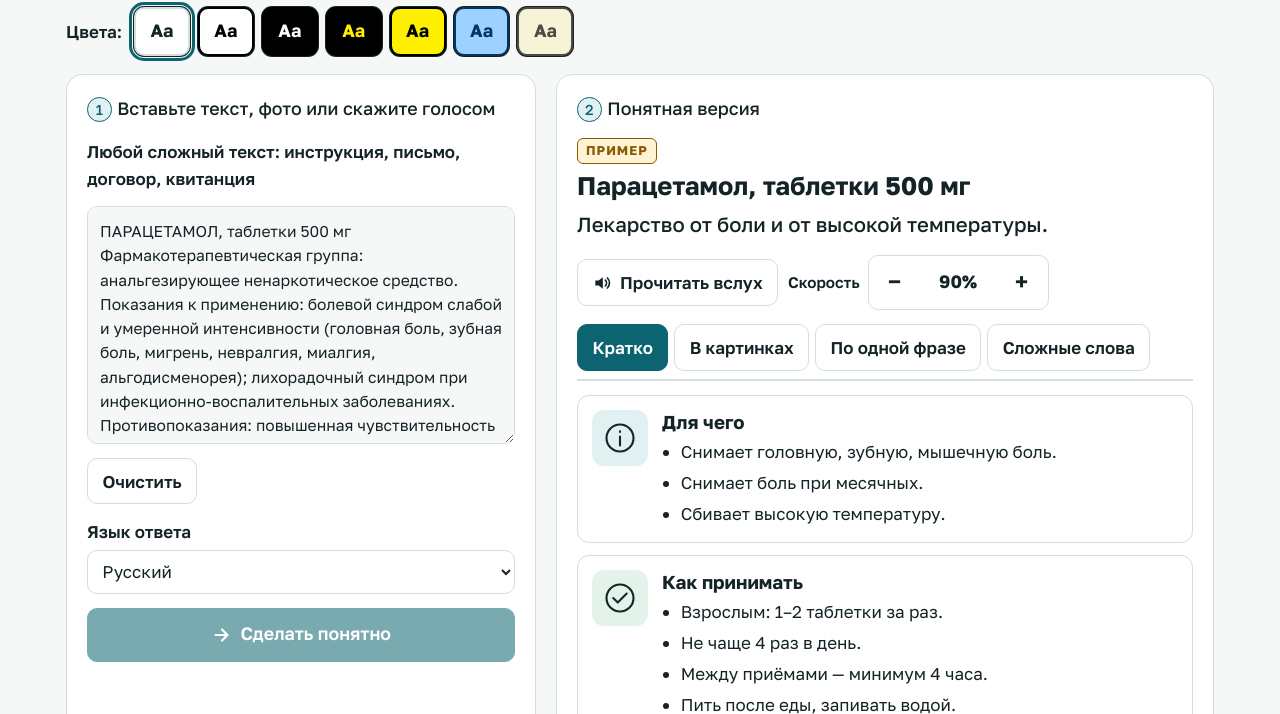
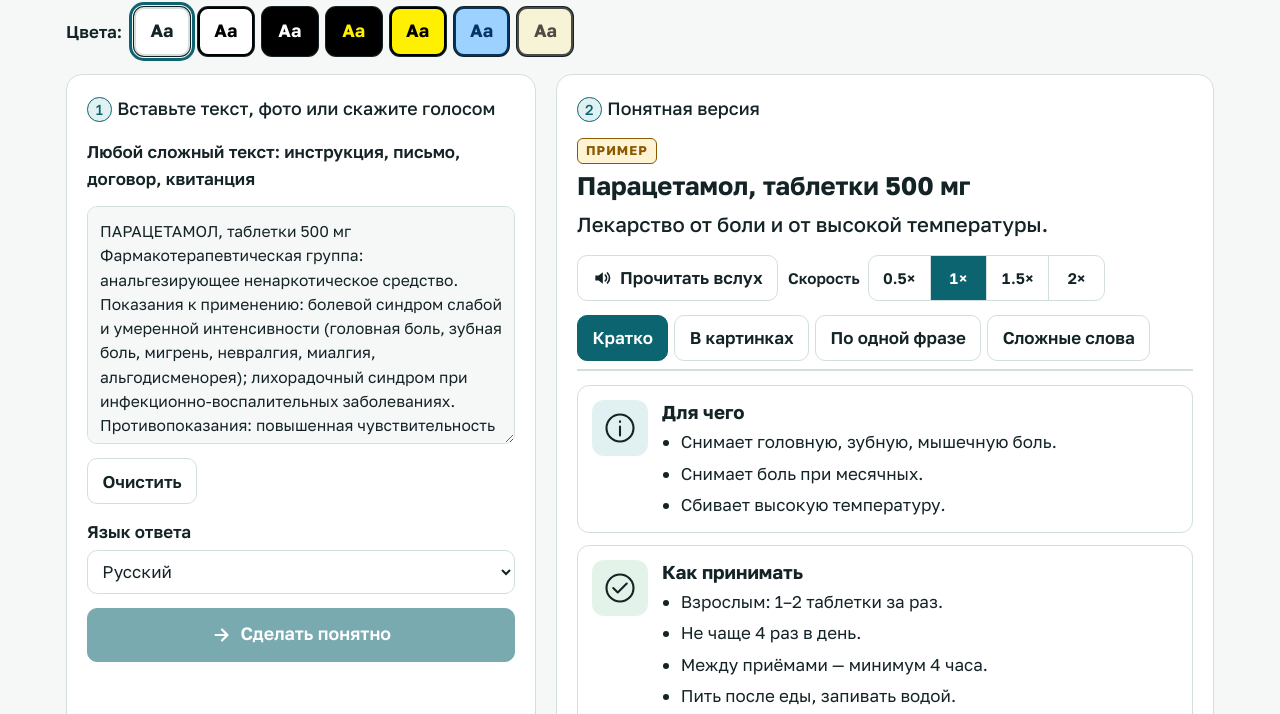
Before and after one commit to mfrc2026-lang/-, a plain HTML site: page app/index.html in a window 1280 px wide. Shown: the part 81-795 px from the top of the page. Drawn offline with Linux system fonts and the light colour scheme; a web font is replaced by a local one.

Commit message:
Use Telegram-style read-aloud speeds: 0.5x, 1x, 1.5x, 2x
Co-Authored-By: Claude Opus 5.5 <noreply@anthropic.com>
Claude-Session: https://claude.ai/code/session_019H1J9RZe68RNMRANuzwo6J

```diff
--- a/app/index.html
+++ b/app/index.html
@@ -120,7 +120,7 @@ input[type=file] { position: absolute; width: 1px; height: 1px; opacity: 0; }
 .voice { display: flex; flex-wrap: wrap; gap: 10px; align-items: center; }
 .voice label { display: inline-flex; align-items: center; gap: 6px; font-weight: 600; font-size: .9rem; }
 .rate { display: inline-flex; align-items: center; gap: 8px; font-size: .9rem; }
-.rate .grp button { font-size: 1.35rem; min-width: 52px; justify-content: center; }
+.rate .grp button { min-width: 56px; justify-content: center; font-variant-numeric: tabular-nums; }
 .rate .grp button:disabled { cursor: not-allowed; opacity: .4; }
 .rate output { align-self: center; min-width: 4.2em; padding: 0 .4rem; text-align: center; font-weight: 700; font-size: 1.05rem; font-variant-numeric: tabular-nums; }
 
@@ -253,10 +253,11 @@ input[type=file] { position: absolute; width: 1px; height: 1px; opacity: 0; }
         <label><span data-i18n="voice">Голос</span> <select id="voiceSel"></select></label>
         <div class="rate" role="group" data-i18n-aria="speed" aria-label="Скорость">
           <span class="lbl" data-i18n="speed">Скорость</span>
-          <div class="grp">
-            <button id="slower" type="button" data-i18n-aria="slower" aria-label="Медленнее">−</button>
-            <output id="rateOut" aria-live="polite">90%</output>
-            <button id="faster" type="button" data-i18n-aria="faster" aria-label="Быстрее">+</button>
+          <div class="grp" id="rateGrp">
+            <button type="button" data-rate="0.5" aria-pressed="false">0.5×</button>
+            <button type="button" data-rate="1" aria-pressed="true">1×</button>
+            <button type="button" data-rate="1.5" aria-pressed="false">1.5×</button>
+            <button type="button" data-rate="2" aria-pressed="false">2×</button>
           </div>
         </div>
       </div>
@@ -820,17 +821,19 @@ ${currentSrc}
     sel.closest("label").hidden = sel.options.length < 2;
   }
   $("voiceSel").onchange = () => store.set("voice", $("voiceSel").value);
-  let rate = +(store.get("rate") || 0.9); if (!(rate >= 0.7 && rate <= 1.5)) rate = 0.9;
-  function setRate(v) {
-    rate = Math.round(Math.min(1.5, Math.max(0.7, v)) * 10) / 10;
-    $("rateOut").textContent = Math.round(rate * 100) + "%";
-    $("slower").disabled = rate <= 0.7; $("faster").disabled = rate >= 1.5;
-    store.set("rate", String(rate));
-    if (tts && speaking) tts.setRate(rate);
+  // Telegram-style speeds. Claude's voice accepts only 0.7–1.5, so the ends are mapped into that range;
+  // the browser's own voice plays the exact speed.
+  const RATES = ["0.5", "1", "1.5", "2"];
+  const TTS_RATE = { "0.5": 0.7, "1": 1, "1.5": 1.25, "2": 1.5 };
+  let rateKey = RATES.includes(store.get("speed")) ? store.get("speed") : "1";
+  function setRate(k) {
+    rateKey = k;
+    document.querySelectorAll("#rateGrp button").forEach(b => b.setAttribute("aria-pressed", String(b.dataset.rate === k)));
+    store.set("speed", k);
+    if (tts && speaking) tts.setRate(TTS_RATE[k]);
   }
-  $("slower").onclick = () => setRate(rate - 0.1);
-  $("faster").onclick = () => setRate(rate + 0.1);
-  setRate(rate);
+  document.querySelectorAll("#rateGrp button").forEach(b => b.onclick = () => setRate(b.dataset.rate));
+  setRate(rateKey);
 
   // Short sentences with clear ends: the voice pauses on each one.
   function speechLines() {
@@ -871,7 +874,7 @@ ${currentSrc}
     const lines = speechLines().map(s => tidyForSpeech(ru ? s : uzToRu(s), ru));
     if (!lines.length) return;
     if (tts) {
-      tts.speak(lines.map(text => ({ text })), { voice: $("voiceSel").value || "buttery", rate, language: lang })
+      tts.speak(lines.map(text => ({ text })), { voice: $("voiceSel").value || "buttery", rate: TTS_RATE[rateKey], language: lang })
         .catch(e => { if (e && e.code === "not_granted") $("voiceBox").hidden = true; });
     } else if (synth) {
       try {
@@ -879,7 +882,7 @@ ${currentSrc}
         const v = synth.getVoices().find(x => x.name === $("voiceSel").value) || sysVoices()[0];
         lines.forEach((text, i) => {
           const u = new SpeechSynthesisUtterance(text);
-          u.lang = lang === "ru" ? "ru-RU" : "uz-UZ"; if (v) u.voice = v; u.rate = rate;
+          u.lang = lang === "ru" ? "ru-RU" : "uz-UZ"; if (v) u.voice = v; u.rate = +rateKey;
           if (i === lines.length - 1) u.onend = () => setSpeaking(false);
           u.onerror = () => setSpeaking(false);
           synth.speak(u);
```
Also changed, not shown: 1 other file.
